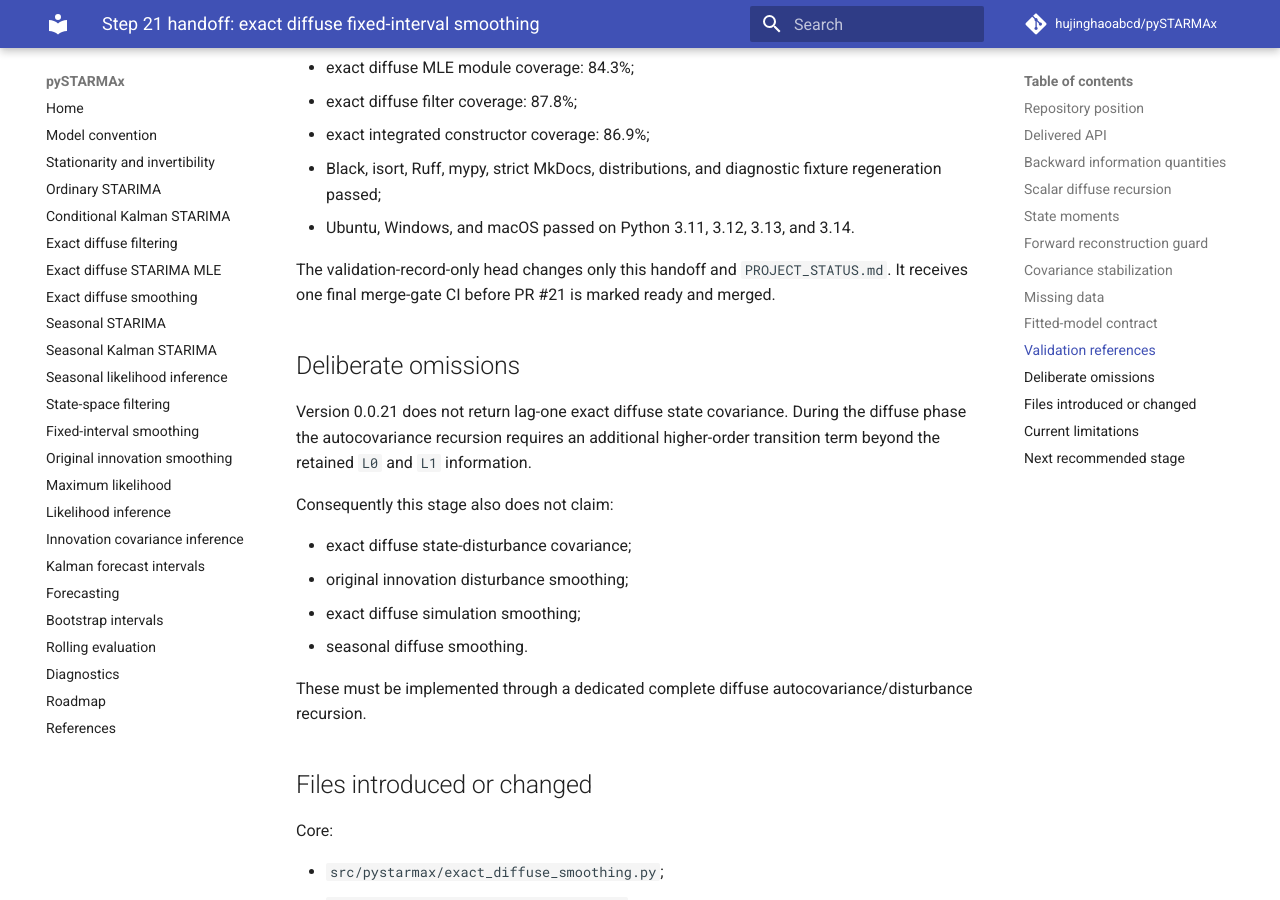
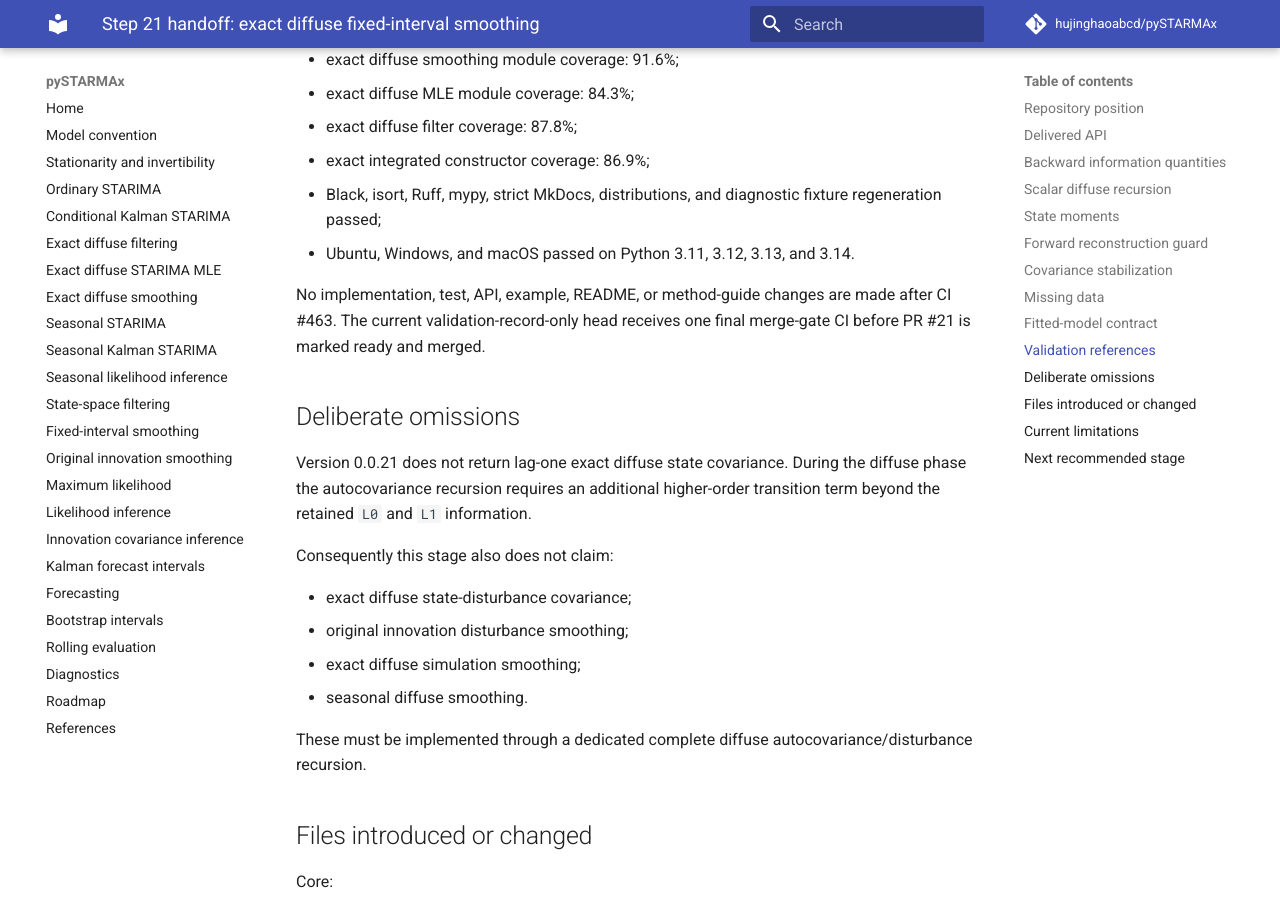
Before and after one commit to hujinghaoabcd/pySTARMAx, an MkDocs documentation site: the page built from docs/development/STEP_21_EXACT_DIFFUSE_SMOOTHING.md, in a window 1280 px wide and 900 px high, scrolled down 3829 px. Built offline with MkDocs 1.6.1 and Material for MkDocs 9.7.7, drawn with Linux system fonts in a browser that asks for light colours; comment, search, counter and statistics services are not loaded; some of the changed text lies outside the part shown.

Commit message:
Finalize Step 21 merge-gate record

```diff
--- a/docs/development/STEP_21_EXACT_DIFFUSE_SMOOTHING.md
+++ b/docs/development/STEP_21_EXACT_DIFFUSE_SMOOTHING.md
@@ -13,7 +13,8 @@
 - `src/pystarmax/exact_diffuse_smoothing.py` coverage: 91.6%;
 - Black, isort, Ruff, mypy, strict MkDocs, distributions, and Ubuntu/Windows/
   macOS Python 3.11–3.14 all passed;
-- a validation-record-only merge-gate CI is required before merge.
+- the current validation-record-only head changes only this handoff and
+  `PROJECT_STATUS.md` relative to CI #463 and is the final merge-gate candidate.
 
 ## Delivered API
 
@@ -183,9 +184,9 @@ Authoritative CI #463 reported:
   regeneration passed;
 - Ubuntu, Windows, and macOS passed on Python 3.11, 3.12, 3.13, and 3.14.
 
-The validation-record-only head changes only this handoff and
-`PROJECT_STATUS.md`. It receives one final merge-gate CI before PR #21 is
-marked ready and merged.
+No implementation, test, API, example, README, or method-guide changes are made
+after CI #463. The current validation-record-only head receives one final
+merge-gate CI before PR #21 is marked ready and merged.
 
 ## Deliberate omissions
 
```
